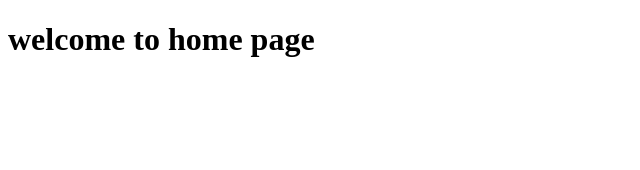
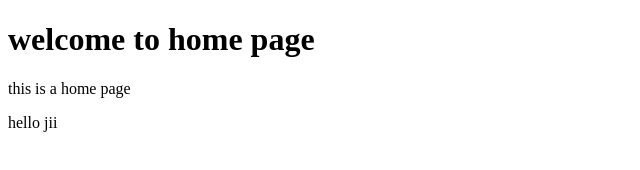
Before and after one commit to vishalrathore1313/git-tutorial, a plain HTML site: page index.html in a window 1280 px wide. Shown: the whole page, without its empty margins (0-640 px from the left). Drawn offline with Linux system fonts and the light colour scheme.

Commit message:
third commit

```diff
--- a/index.html
+++ b/index.html
@@ -7,5 +7,7 @@
 </head>
 <body>
      <h1>welcome to home page</h1>
+     <p>this is a home page</p>
+     <p>hello jii</p>
 </body>
 </html>
```
Also changed, not shown: about.html (+2 -1 lines).
